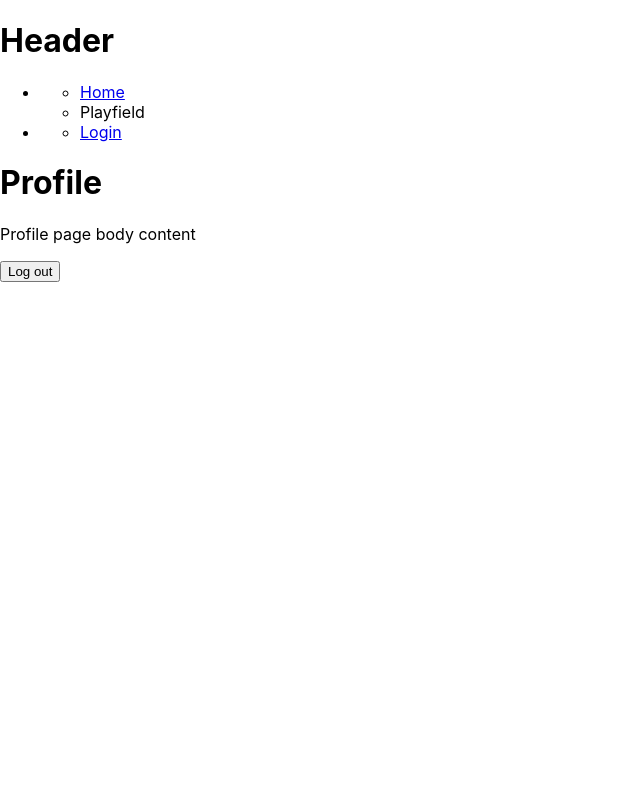
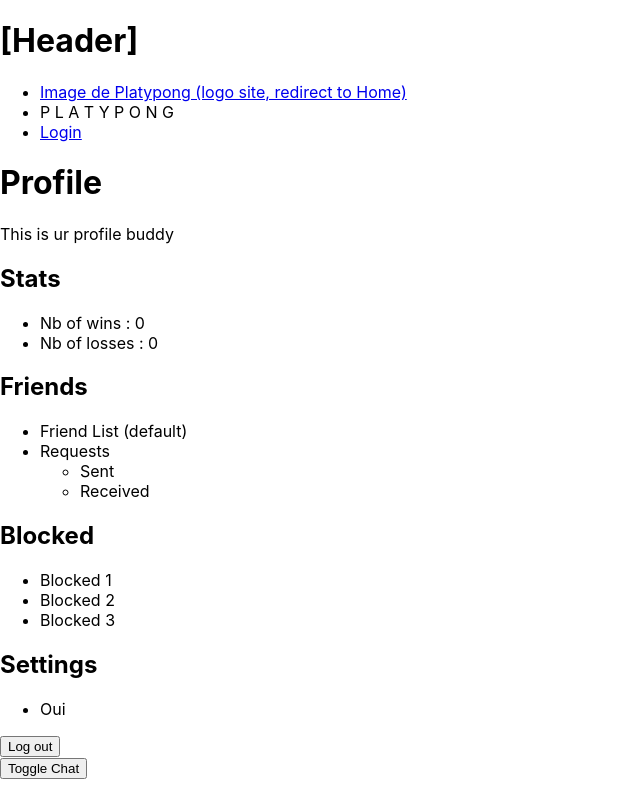
Before and after one commit to Link-Wolf/ft_transcendence, a React (Create React App) app in the folder client/: page /profile in a window 1280 px wide. Shown: the whole page, without its empty margins (0-640 px from the left). Built offline with nearby package versions, Linux system fonts and the light colour scheme; no server answers.

Commit message:
wip front

```diff
--- a/client/src/App.tsx
+++ b/client/src/App.tsx
@@ -2,6 +2,7 @@ import axios from "axios";
 import "./style/App.css";
 import Routage from "./components/Routage";
 import { createContext, useEffect, useState } from "react";
+import Chat from "./components/Chat";
 
 export const ClearanceContext = createContext(0);
 
@@ -37,6 +38,7 @@ const App = () => {
 				return <></>;
 			})()} */}
 			<Routage />
+			<Chat />
 		</ClearanceContext.Provider>
 	);
 };
--- /dev/null
+++ b/client/src/components/Chat.tsx
@@ -0,0 +1,11 @@
+import style from "../style/Chat.module.scss";
+
+const Chat = () => {
+	return (
+		<div className={style.toggle}>
+			<button>Toggle Chat</button>
+		</div>
+	);
+};
+
+export default Chat;
--- a/client/src/components/Header.tsx
+++ b/client/src/components/Header.tsx
@@ -4,22 +4,16 @@ import Auth from "./Auth";
 const Header = () => {
 	return (
 		<>
-			<h1>Header</h1>
+			<h1>[Header]</h1>
 			<ul>
 				<li>
-					<ul>
-						<li>
-							<Link to='/'>Home</Link>
-						</li>
-						<li>Playfield</li>
-					</ul>
+					<Link to='/'>
+						Image de Platypong (logo site, redirect to Home)
+					</Link>
 				</li>
+				<li>P L A T Y P O N G</li>
 				<li>
-					<ul>
-						<li>
-							<Auth />
-						</li>
-					</ul>
+					<Auth />
 				</li>
 			</ul>
 		</>
--- a/client/src/components/Home.tsx
+++ b/client/src/components/Home.tsx
@@ -5,9 +5,19 @@ const Home = () => {
 	return (
 		<div>
 			<h1>Home</h1>
-			<p>Home page body content</p>
+			<p>Home page buddy</p>
+			<MatchMaking />
 		</div>
 	);
 };
 
+const MatchMaking = () => {
+	return (
+		<>
+			<div>Lancer une partie</div>
+			<button>Play</button>
+		</>
+	);
+};
+
 export default Home;
--- a/client/src/components/Login.tsx
+++ b/client/src/components/Login.tsx
@@ -56,11 +56,11 @@ const Login = () => {
 		if (errorCode > 0) {
 			navigate(`/error/${errorCode}`);
 		} else if (isFirstTime) {
-			navigate("/profile/update");
+			window.location.href = "/profile/update";
 		} else if (isConnected) {
-			navigate("/");
+			window.location.href = "/";
 		}
-	}, [errorCode, isFirstTime, isConnected, navigate]);
+	}, [done]);
 
 	if (errorCode > 0) return <p>Something went wrong: {errorCode}</p>;
 	if (!done) return <p>Loading...</p>;
--- a/client/src/components/Profile.tsx
+++ b/client/src/components/Profile.tsx
@@ -1,10 +1,14 @@
 import axios from "axios";
+import Settings from "./Settings";
 
 const Profile = () => {
 	const logout = () => {
 		axios
 			.get(`${process.env.REACT_APP_BACKEND_URL}/auth/logout`, {
 				withCredentials: true,
+			})
+			.then(() => {
+				window.location.href = "/";
 			})
 			.catch((err) => {
 				console.log(err);
@@ -17,10 +21,66 @@ const Profile = () => {
 	return (
 		<div>
 			<h1>Profile</h1>
-			<p>Profile page body content</p>
+			<p>This is ur profile buddy </p>
+			<Stats />
+			<Friends />
+			<Blocked />
+			<Settings />
 			<button onClick={logout}>Log out</button>
 		</div>
 	);
 };
 
+const Stats = () => {
+	/**
+	 * Stats infos
+	 */
+	return (
+		<div>
+			<h2>Stats</h2>
+			<ul>
+				<li>Nb of wins : 0</li>
+				<li>Nb of losses : 0</li>
+			</ul>
+		</div>
+	);
+};
+
+const Friends = () => {
+	/**
+	 * Friends management, list and requests
+	 */
+	return (
+		<div>
+			<h2>Friends</h2>
+			<ul>
+				<li>Friend List (default)</li>
+				<li>
+					Requests
+					<ul>
+						<li>Sent</li>
+						<li>Received</li>
+					</ul>
+				</li>
+			</ul>
+		</div>
+	);
+};
+
+const Blocked = () => {
+	/**
+	 * Blocked users management
+	 */
+	return (
+		<div>
+			<h2>Blocked</h2>
+			<ul>
+				<li>Blocked 1</li>
+				<li>Blocked 2</li>
+				<li>Blocked 3</li>
+			</ul>
+		</div>
+	);
+};
+
 export default Profile;
--- /dev/null
+++ b/client/src/components/Settings.tsx
@@ -0,0 +1,12 @@
+const Settings = () => {
+	return (
+		<>
+			<h2>Settings</h2>
+			<ul>
+				<li>Oui</li>
+			</ul>
+		</>
+	);
+};
+
+export default Settings;
--- /dev/null
+++ b/client/src/style/Chat.module.scss
@@ -0,0 +1,6 @@
+.toggle {
+	width: 100px;
+	height: 40px;
+	top: calc(100vh - 5vh - 40px);
+	left: calc(100vw - 5vw - 100px);
+}
```
